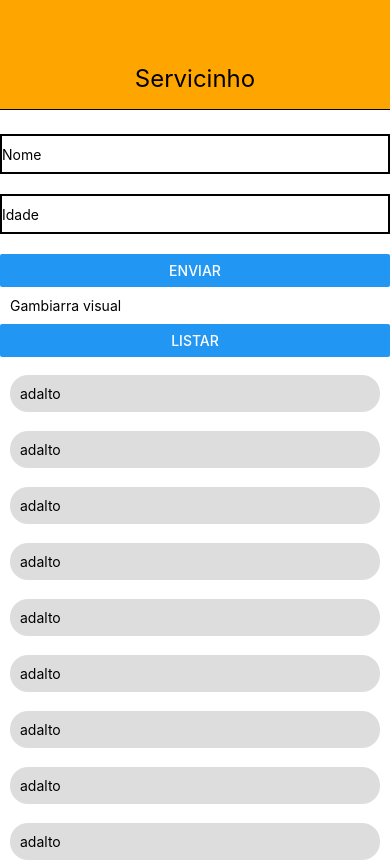
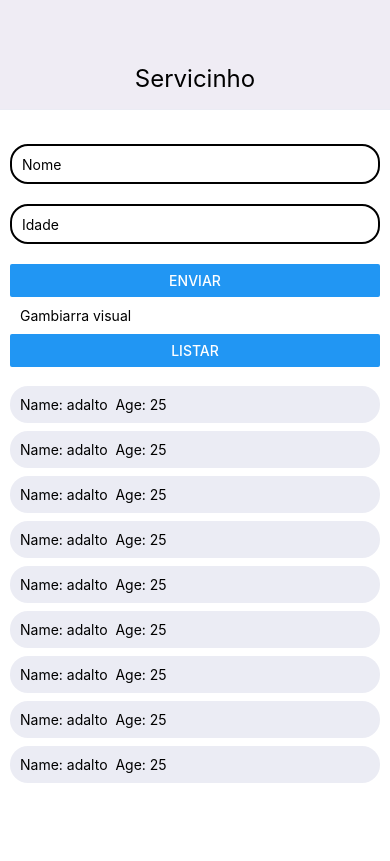
Before and after one commit to longas123/Form_ReactNative_FireBase, a React Native app: screen / in a window 390 px wide. Shown: the top 861 px of the page. Built offline with nearby package versions, Linux system fonts and the light colour scheme.

Commit message:
Ajustes nos estilos e no lista.js

```diff
--- a/App.js
+++ b/App.js
@@ -13,42 +13,11 @@ export default class App extends Component {
   }
 
   render() {
-    const name = [
-      {id:'1',name: 'adalto'},
-      {id:'1',name: 'adalto'},
-      {id:'1',name: 'adalto'},
-      {id:'1',name: 'adalto'},
-      {id:'1',name: 'adalto'},
-      {id:'1',name: 'adalto'},
-      {id:'1',name: 'adalto'},
-      {id:'1',name: 'adalto'},
-      {id:'1',name: 'adalto'},
-      {id:'1',name: 'adalto'},
-      {id:'1',name: 'adalto'},
-      {id:'1',name: 'adalto'},
-    ]
-    const age = [
-      {id:'1',age: '44'},
-      {id:'1',age: '44'},
-      {id:'1',age: '44'},
-      {id:'1',age: '44'},
-    ]
     return (
-
       <View style={styles.container}>
         <Header/>
         <FireComp />
-
-        <FlatList
-        data={name}
-        keyExtractor={item => item.id}
-        renderItem={({item}) => (
-          <Lista
-          data={item} />
-          )}
-        />
-        <Text>Olá mundo</Text>
-        <FireComp />
+        <Lista />
       </View>
     );
   }
--- a/Firecomp.component.js
+++ b/Firecomp.component.js
@@ -33,22 +33,22 @@ class FireComp extends Component{
         const items = [];
 
         return(
-            <View >
+            <View style={styles.container}>
                 <TextInput
                 value={this.state.nome}
-                style={{height: 40, width: '100%', borderColor: '#000', borderWidth: 2, marginBottom: 20}}
+                style={{borderRadius:18,paddingLeft:10,height: 40, width: '100%', borderColor: '#000', borderWidth: 2, marginBottom: 20}}
                 onChangeText={(text)=> this.setState({nome: text})}
                 placeholder='Nome'
                 />
 
                 <TextInput
                 value={this.state.idade}
-                style={{height: 40, width: '100%', borderColor: '#000', borderWidth: 2, marginBottom: 20}}
+                style={{borderRadius:18,paddingLeft:10,height: 40, width: '100%', borderColor: '#000', borderWidth: 2, marginBottom: 20}}
                 onChangeText={(text)=> this.setState({idade: text})}
                 placeholder='Idade'
                 />
 
-                <Button title='Enviar' onPress={() => this.handleCreate(this.state)}  />
+                <Button Style={{borderRadius:18}} title='Enviar' onPress={() => this.handleCreate(this.state)}  />
 
                 <Text style={{margin: 10}}>Gambiarra visual</Text>
                 <Button title='Listar' onPress={() => this.handleFetch()}  />
@@ -70,3 +70,10 @@ class FireComp extends Component{
 }
 
 export default FireComp;
+
+const styles = StyleSheet.create({
+    container:{
+      padding:10,
+      paddingBottom: 1,
+    },
+})
--- a/src/components/Header.js
+++ b/src/components/Header.js
@@ -18,11 +18,11 @@ const styles = StyleSheet.create({
   header: {
       paddingTop: 64,
       paddingBottom: 16,
-      backgroundColor: "orange",
+      backgroundColor: "#EFECF4",
       alignItems: "center",
       justifyContent: "center",
       borderBottomWidth: 1,
-      borderBottomColor: "black",
+      borderBottomColor: "#EBECF4",
       marginBottom: 24,
   },
 });
--- a/src/components/Lista.js
+++ b/src/components/Lista.js
@@ -1,11 +1,29 @@
 import React from 'react'
-import { StyleSheet, Text, View, TextInput, TouchableOpacity } from 'react-native'
+import { StyleSheet, Text, View, FlatList} from 'react-native'
 
-function Lista({data}){
+function Lista(Props){
+   var data = [
+        {name: 'adalto' ,age:'25'},
+        {name: 'adalto' ,age:'25'},
+        {name: 'adalto' ,age:'25'},
+        {name: 'adalto' ,age:'25'},
+        {name: 'adalto' ,age:'25'},
+        {name: 'adalto' ,age:'25'},
+        {name: 'adalto' ,age:'25'},
+        {name: 'adalto' ,age:'25'},
+        {name: 'adalto' ,age:'25'},
+      ]
     return(
-    <View style={styles.container}>
-        <Text  style={{borderRadius:18,marginTop:8,padding: 10,flex:1, heigth:1, backgroundColor: '#DDD'}}>{data.name}</Text>
-    </View>
+        <FlatList style={styles.container}
+        data={data}
+        keyExtractor={item => item.id}
+        renderItem={({item}) =>
+            <View>
+            <Text  style={{borderRadius:18,marginTop:8,padding: 10,flex:1,backgroundColor: "#EBECF4"}}>Name: {item.name}<Text>  </Text>Age: {item.age}</Text>
+            </View>
+          }
+        />
+
 )}
 
 export default Lista
```
